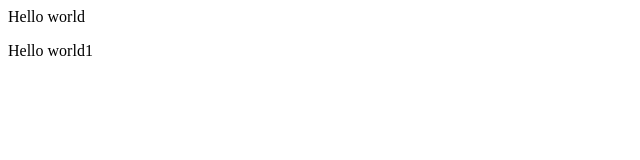
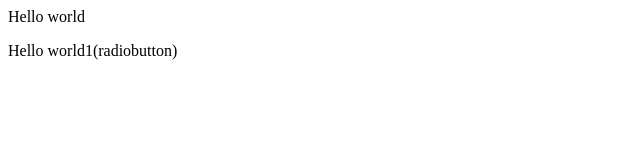
Before and after one commit to utkarshducoder/localrepo, a plain HTML site: page index.html in a window 1280 px wide. Shown: the full height of the page, 0-640 px from the left. Drawn offline with Linux system fonts and the light colour scheme.

```diff
--- a/index.html
+++ b/index.html
@@ -1,2 +1,2 @@
 <p>Hello world</p>
-<p>Hello world1</p>
+<p>Hello world1(radiobutton)</p>
```
